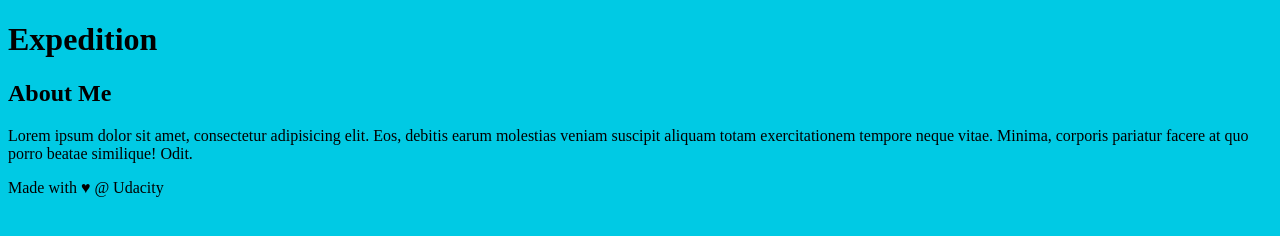
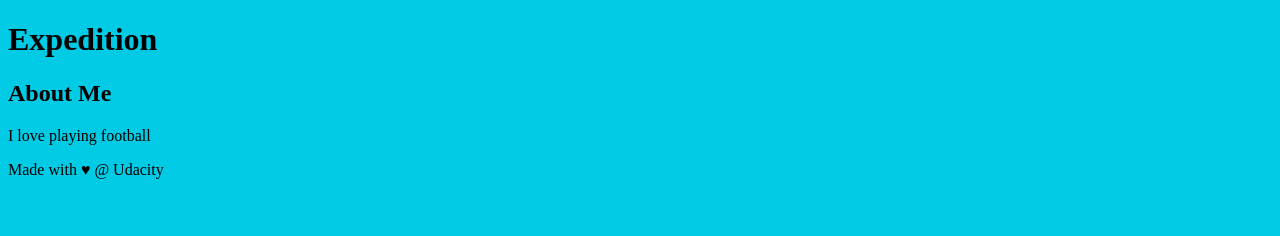
Before and after one commit to DevangSolanki9/newGitTest, a plain HTML site: page index.html in a window 1280 px wide. Drawn offline with Linux system fonts and the light colour scheme.

Commit message:
Add my favorite sport to sidebar

```diff
--- a/index.html
+++ b/index.html
@@ -20,7 +20,7 @@
         <aside>
     <h2>About Me</h2>
 
-    <p>Lorem ipsum dolor sit amet, consectetur adipisicing elit. Eos, debitis earum molestias veniam suscipit aliquam totam exercitationem tempore neque vitae. Minima, corporis pariatur facere at quo porro beatae similique! Odit.</p>
+    <p>I love playing football</p>
 </aside>
     </div>
 
```
